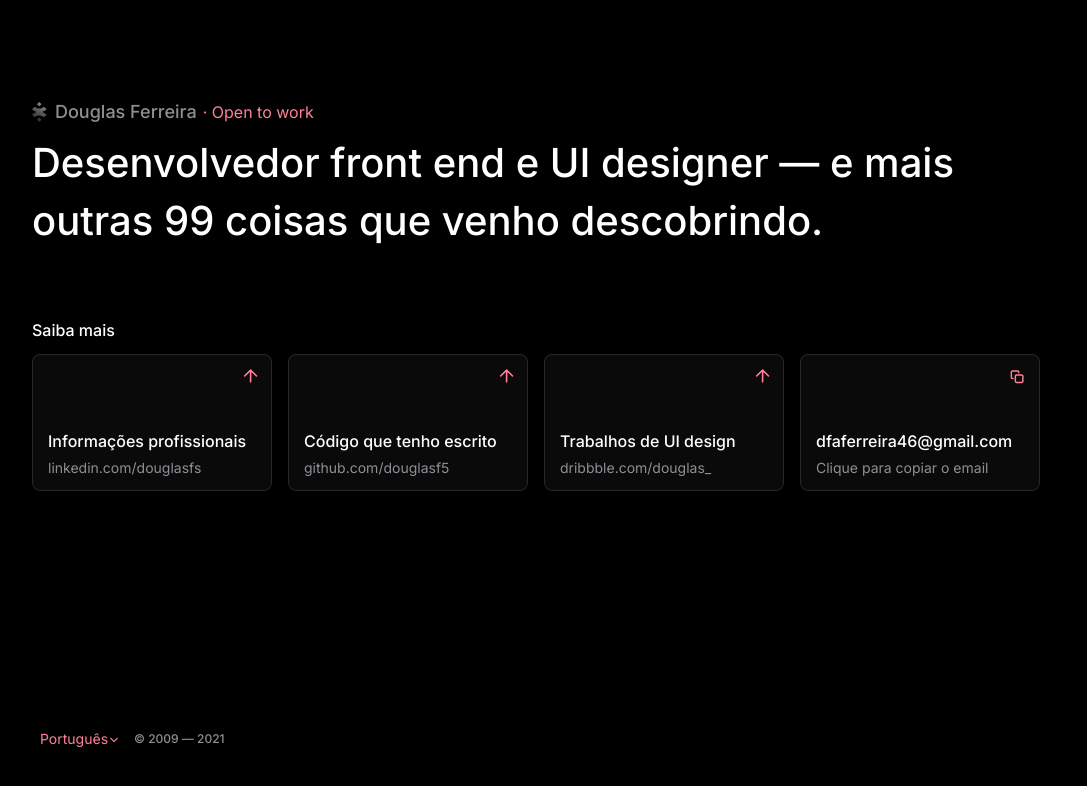
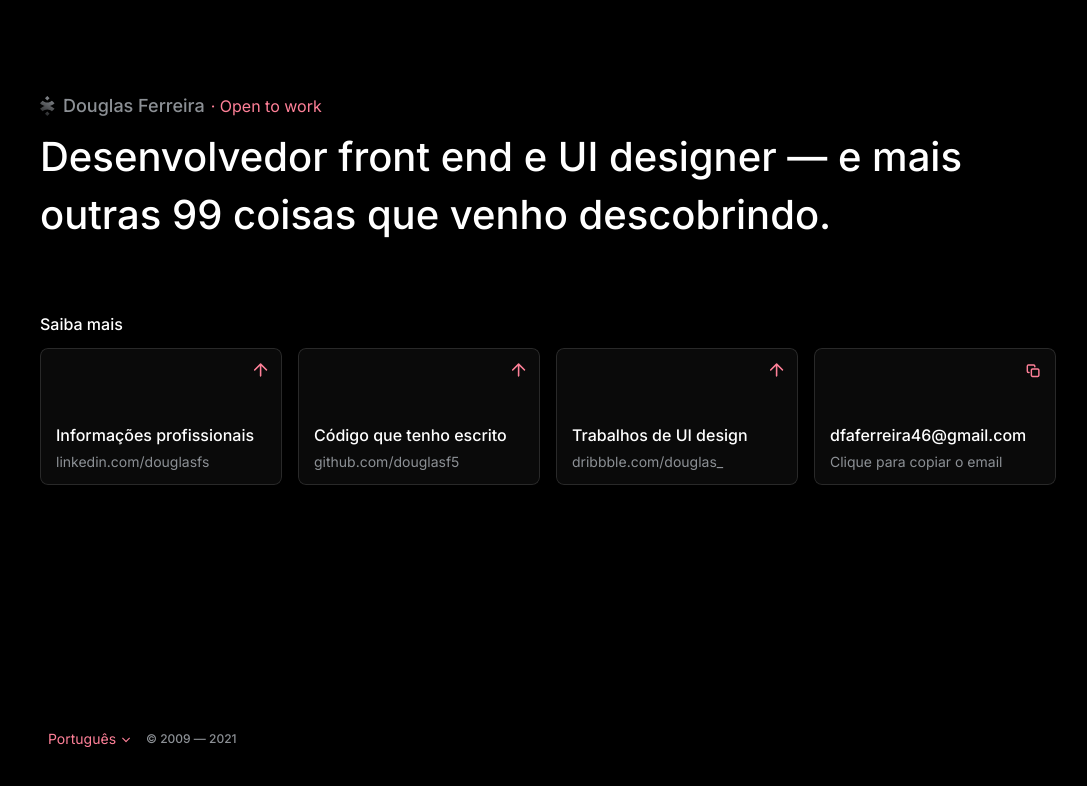
Before and after one commit to douglasF5/professional-reference-links-page, a website: page index.html in a window 1280 px wide. Shown: the whole page, without its empty margins (92-1179 px from the left). Drawn offline with nearby package versions, Linux system fonts and the light colour scheme; files that its build step writes are made by us from their sources; files whose address does not match are found by name.

Commit message:
updated Sass files

```diff
--- a/scss/_action-items.scss
+++ b/scss/_action-items.scss
@@ -1,4 +1,5 @@
-@import 'typography';
+@use 'typography' as text;
+@use 'colors';
 
 .action-link {
     position: relative;
@@ -30,7 +31,7 @@
 
     &:hover {
         cursor: pointer;
-        background-color: var(--c-accent, $accentDefault);
+        background-color: var(--c-accent, colors.$accentDefault);
     }
 
     &::after {
@@ -118,14 +119,14 @@
     }
 
     &__primary-content {
-        @include t-base("M", "medium");
+        @include text.t-base("M", "medium");
         margin-bottom: 0.8rem;
         color: var(--c-on-surface-primary);
         text-align: left;
     }
 
     &__secondary-content {
-        @include t-base("S", "regular", "one-liner");
+        @include text.t-base("S", "regular", "one-liner");
         color: var(--c-on-surface-secondary);
         text-align: left;
         transition: color 150ms ease-in;
--- a/scss/_footer.scss
+++ b/scss/_footer.scss
@@ -21,20 +21,17 @@
         color: var(--c-accent, $accentDefault);
         cursor: pointer;
         transition: all 100ms ease-in;
+        list-style: none;
     }
 
     &__language-switcher:hover {
         background-color: var(--c-over-surface-secondary);
     }
 
-    &__language-switcher {
-        list-style: none;
-    }
-
     &__language-switcher-icon {
         width: 0.8rem;
         height: 0.8rem;
-        margin-left: 0.2rem;
+        margin-left: 0.6rem;
         fill: var(--c-accent, $accentDefault);
     }
 
@@ -42,7 +39,7 @@
         transform: rotate(180deg);
     }
 
-    &__languages-list {
+    &__languages-list[data-open] {
         position: absolute;
         top: -400%;
         padding: 0.8rem;
--- a/scss/_primary-section.scss
+++ b/scss/_primary-section.scss
@@ -20,18 +20,22 @@
         margin-right: 0.6rem;
 
         @include break-point(510) {
-            @include t-base("M", "medium", "one-liner");
+            @include t-base("S", "medium", "one-liner");
         }
     }
 
     &__work-status {
         @include t-base("M", "regular", "one-liner");
         color: var(--c-accent, $accentDefault);
+
+        @include break-point(510) {
+            @include t-base("S", "regular", "one-liner");
+        }
     }
 
     &__statement {
         @include t-display("L");
-        display: inline;
+        display: inline-block;
 
         @include break-point(510) {
             @include t-display("S");
--- a/scss/_secondary-section.scss
+++ b/scss/_secondary-section.scss
@@ -16,10 +16,12 @@
 }
 
 .actions-list {
-    display: flex;
+    display: grid;
+    grid-template-columns: repeat(4, 1fr);
     gap: 1.6rem;
     list-style: none;
     flex-wrap: wrap;
+    overflow-x: visible;
 }
 
 @import 'action-items';
--- a/scss/main.scss
+++ b/scss/main.scss
@@ -1,11 +1,14 @@
-@import 'reset', 'typography', 'colors';
+@use 'reset';
+@use 'typography' as text;
+@use 'colors';
+@use 'breakpoints' as brkp;
 
 :root {
     // SETTING UP FONT SIZE
     font-size: 62.5%;
 
     // SETTING UP COLOR CUSTOM PROPERTIES
-    @each $color, $value in $colors {
+    @each $color, $value in colors.$colors {
         --c-#{$color}: #{$value};
     }
 }
@@ -13,7 +16,7 @@
 body {
     background-color: var(--c-surface-primary);
     color: var(--c-on-surface-primary);
-    font-family: $font-face;
+    font-family: text.$font-face;
 }
 
 .body-wrapper {
@@ -22,9 +25,23 @@ body {
     display: flex;
     flex-direction: column;
     justify-content: space-between;
-    padding: 8vw 4.8rem 4.8rem 4.8rem;
+    padding: Min(12vw, 12vh) 5.6rem 4.8rem 5.6rem;
     margin: 0 auto;
-    overflow: auto;
+    overflow: hidden;
+
+    @include brkp.break-point(510) {
+        justify-content: flex-start;
+        padding: Min(12vw, 12vh) 3.2rem 4.8rem 3.2rem;
+    }
+}
+
+.content {
+    @include brkp.break-point(510) {
+        height: 100%;
+        display: flex;
+        flex-direction: column;
+        justify-content: space-between;
+    }
 }
 
 @import 'primary-section', 'secondary-section', 'footer';
```
